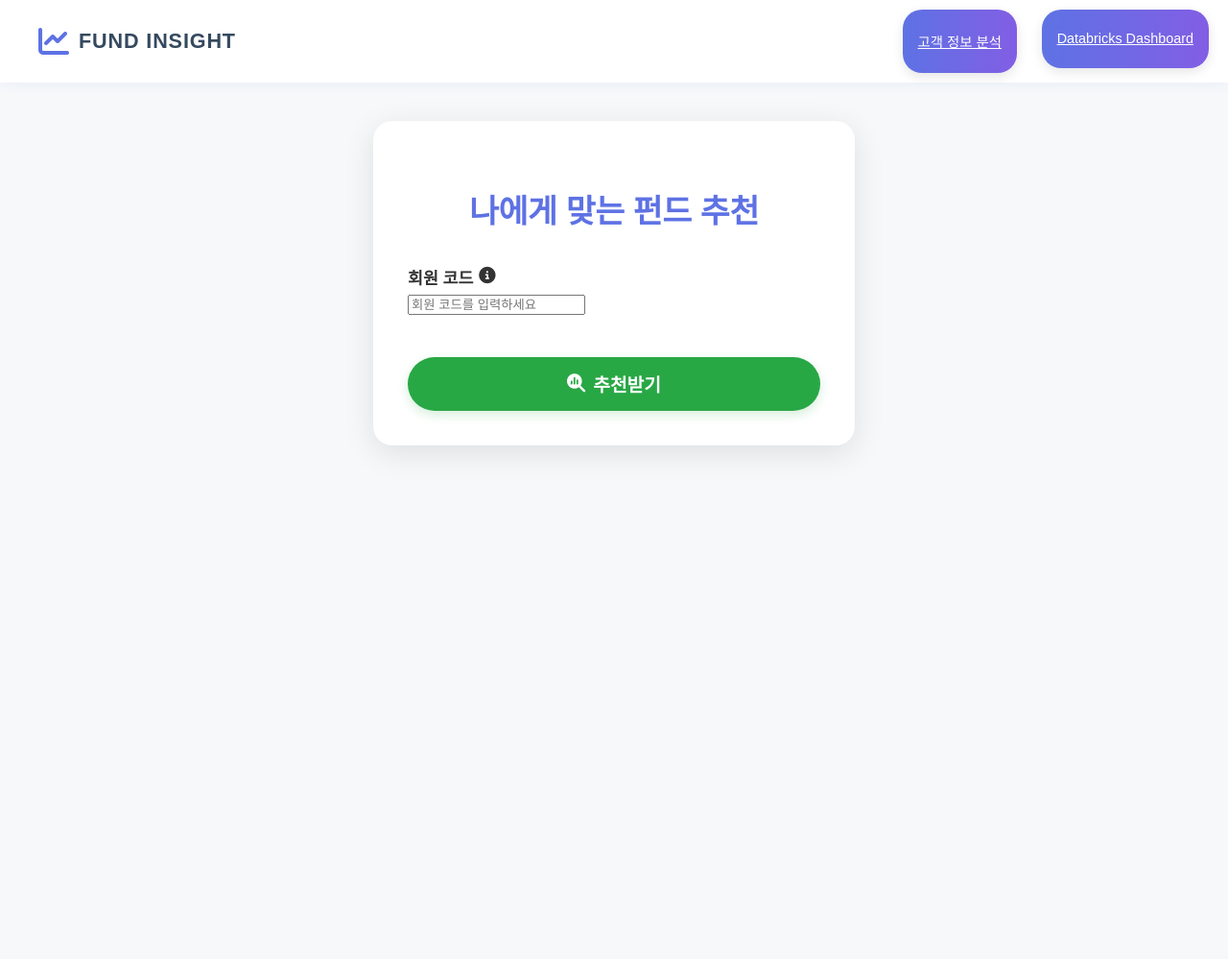
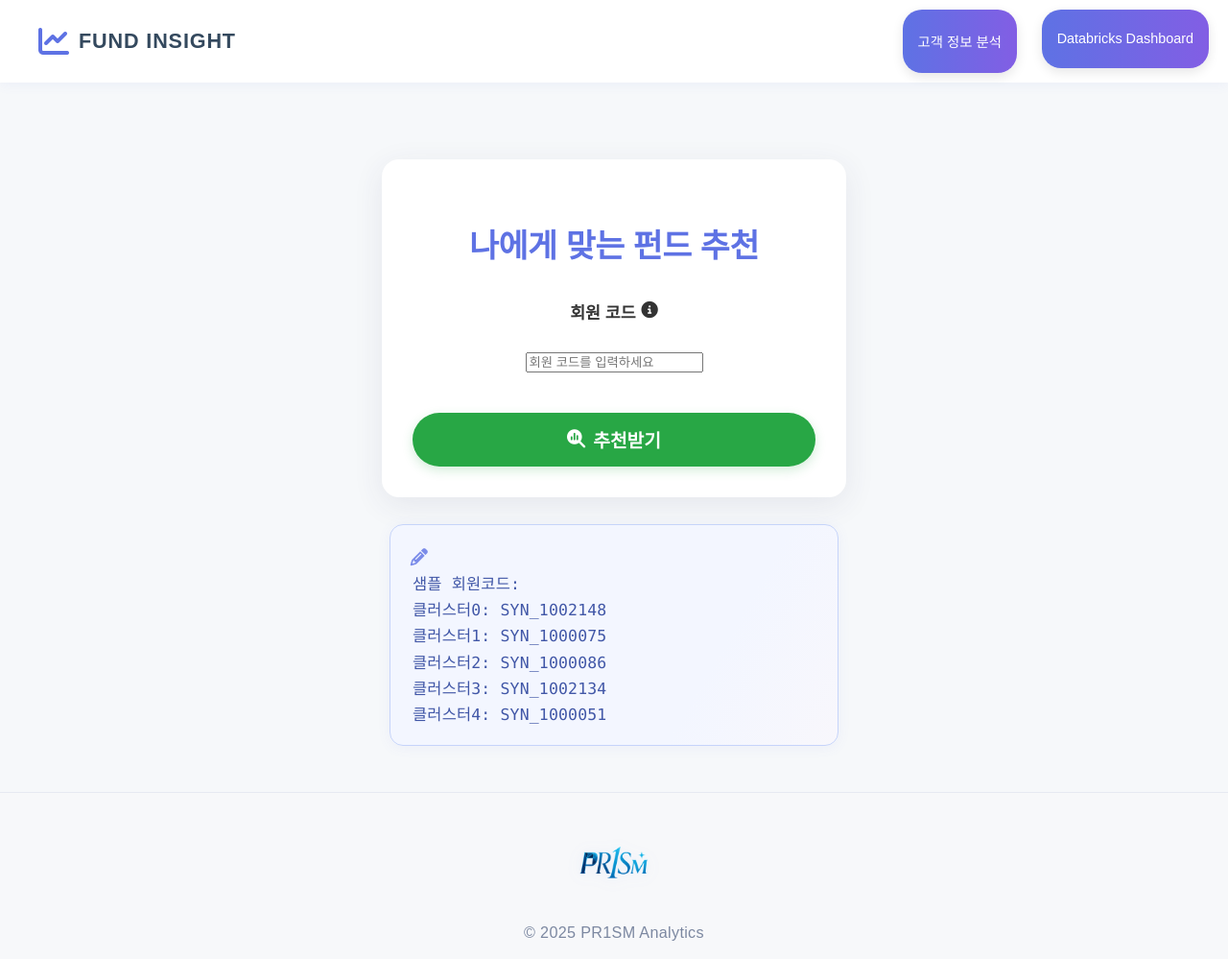
Before and after one commit to Ad-astra9211/MS-Project_1, a Flask app: page / in a window 1280 px wide. Shown: the whole page at 96% size. Before the commit the page ends 472 px from the top, so only its background shows below. Run offline with Flask 3, Linux system fonts and the light colour scheme.

Commit message:
add memo and logo and dict

```diff
--- a/src/flaskweb/src/app.py
+++ b/src/flaskweb/src/app.py
@@ -27,7 +27,7 @@ def run_query(query, params=None):
 cluster_fund_filter_conditions = {
     0: {  # 오래된 VIP & 활동성 높은 고객
         "funds_data.fund_performance.펀드성과정보_1년": (">", 0.05),
-        "funds_data.fund_performance.펀드수정샤프(연환산)_1년": (">", 1.0),
+        "funds_data.fund_performance.펀드수정샤프연환산_1년": (">", 1.0),
         "funds_data.fund_risk_grades.투자위험등급": ("<=", 3)
     },
     1: {  # 저활동/이탈 가능성 고객
@@ -46,7 +46,7 @@ cluster_fund_filter_conditions = {
     },
     3: {  # 안정적인 중급 이용 고객
         "funds_data.fund_tags.자산배분": (">", 0.5),
-        "funds_data.fund_performance.펀드수정샤프(연환산)_1년": (">", 0.8),
+        "funds_data.fund_performance.펀드수정샤프연환산_1년": (">", 0.8),
         "funds_data.fund_fees.운용보수": ("<", 1.0),
         "funds_data.fund_risk_grades.투자위험등급": ("<=", 2),
     },
@@ -75,6 +75,17 @@ def recommend():
         cluster_value = None
         preselected_themes = []
         preselected_risk = None
+        cluster_cond = {}
+
+        # [핵심] 적용할 필드명 리스트
+        filter_fields = {
+            "funds_data.fund_performance.펀드수정샤프연환산_1년": "p.`펀드수정샤프연환산_1년`",
+            "funds_data.fund_performance.펀드성과정보_1년": "p.`펀드성과정보_1년`",
+            "funds_data.fund_fees.선취수수료": "f.`선취수수료`",
+            "funds_data.fund_performance.MaximumDrawDown_1년": "p.`MaximumDrawDown_1년`",
+            "funds_data.fund_fees.운용보수": "f.`운용보수`",
+            "funds_data.fund_fees.판매보수": "f.`판매보수`"
+        }
 
         if member_code:
             # cluster값 조회
@@ -95,16 +106,11 @@ def recommend():
                 # 위험등급 추출
                 if '투자위험등급' in key and op in ("<=", "<"):
                     preselected_risk = val
-            print('cluster_cond:', cluster_cond)
-            print('preselected_themes:', preselected_themes)
-            print('preselected_risk:', preselected_risk)
+            # print('cluster_cond:', cluster_cond)
+            # print('preselected_themes:', preselected_themes)
+            # print('preselected_risk:', preselected_risk)
 
         # 2. 폼에서 직접 입력된 값이 있으면 우선 적용
-        # occupation = request.form.get('occupation')
-        # risk_preference = request.form.get('risk')
-        # themes = request.form.getlist('theme')
-        # keyword = request.form.get('search_query', '')
-        # sort_option = request.form.get('sort_option', '추천랭킹')
         occupation = request.form.get('occupation')
         risk_preference = request.form.get('risk')
         themes = request.form.getlist('theme')
@@ -143,10 +149,28 @@ def recommend():
         '''
         params = []
 
-        # # 위험등급 필터
-        # if risk_preference is not None:
-        #     query += " AND r.`투자위험등급` <= ?"
-        #     params.append(int(risk_preference))
+        # [3] 클러스터 필터 동적 쿼리 추가
+        applied_filters = {}  # 화면 표시용
+        if cluster_cond:
+            for key, (op, val) in cluster_cond.items():
+                # 필드명이 filter_fields에 있는 경우만 쿼리에 추가
+                if key in filter_fields:
+                    sql_field = filter_fields[key]
+                    if op == "==":
+                        query += f" AND {sql_field} = ?"
+                    else:
+                        query += f" AND {sql_field} {op} ?"
+                    params.append(val)
+                    # 화면 표시용 라벨
+                    label_map = {
+                        "funds_data.fund_performance.펀드수정샤프연환산_1년": "펀드수정샤프연환산_1년",
+                        "funds_data.fund_performance.펀드성과정보_1년": "펀드성과정보_1년",
+                        "funds_data.fund_fees.선취수수료": "선취수수료",
+                        "funds_data.fund_performance.MaximumDrawDown_1년": "MaximumDrawDown_1년",
+                        "funds_data.fund_fees.운용보수": "운용보수",
+                        "funds_data.fund_fees.판매보수": "판매보수"
+                    }
+                    applied_filters[label_map[key]] = f"{op} {val}"
 
         # 키워드(펀드명) 필터
         if keyword:
@@ -164,7 +188,8 @@ def recommend():
             funds=funds,
             preselected_themes=themes,
             preselected_risk=risk_preference,
-            theme_keywords=theme_keywords
+            theme_keywords=theme_keywords,
+            applied_filters=applied_filters  # 화면 표시용 필터 전달
         )
 
     except Exception as e:
--- a/src/flaskweb/src/static/index_style.css
+++ b/src/flaskweb/src/static/index_style.css
@@ -78,13 +78,29 @@ main {
 }
 
 .container {
-  max-width: 430px;
-  margin: 40px auto 0 auto;
+  margin: 80px auto 0 auto;
+  max-width: 420px;
   background: #fff;
-  border-radius: 20px;
-  box-shadow: 0 8px 32px rgba(0,0,0,0.10);
-  padding: 44px 36px 36px 36px;
-  text-align: center;
+  border-radius: 18px;
+  box-shadow: 0 8px 32px rgba(60,60,100,0.09);
+  padding: 2.5rem 2rem 2rem 2rem;
+  display: flex;
+  flex-direction: column;
+  align-items: center; /* 중앙 정렬 */
+}
+.recommend-form {
+  width: 100%;
+  display: flex;
+  flex-direction: column;
+  align-items: center; /* 중앙 정렬 */
+  gap: 1.5rem;
+}
+.form-section {
+  width: 100%;
+  display: flex;
+  flex-direction: column;
+  align-items: center; /* 중앙 정렬 */
+  gap: 1.5rem;
 }
 
 h1 {
@@ -93,12 +109,6 @@ h1 {
   font-size: 2.1rem;
   margin-bottom: 34px;
   letter-spacing: -0.01em;
-}
-
-.recommend-form {
-  display: flex;
-  flex-direction: column;
-  gap: 26px;
 }
 
 .form-section {
@@ -171,6 +181,7 @@ select:focus {
   color: #fff;
   display: flex;
   align-items: center;
+  text-decoration: none;
   gap: 6px;
   transition: background 0.2s, box-shadow 0.2s, transform 0.1s;
 }
@@ -194,6 +205,7 @@ select:focus {
   color: #fff;
   display: flex;
   align-items: center;
+  text-decoration: none;
   gap: 6px;
   transition: background 0.2s, box-shadow 0.2s, transform 0.1s;
 }
@@ -204,14 +216,78 @@ select:focus {
   transform: translateY(-2px);
 }
 
+.sample-note {
+  margin: 28px auto 0 auto;
+  max-width: 420px;
+  background: linear-gradient(120deg, #f3f6ff 70%, #f8f7fc 100%);
+  border: 1.5px solid #c6d4fa;
+  border-radius: 14px;
+  box-shadow: 0 2px 14px rgba(94, 114, 228, 0.07);
+  padding: 1.3em 1.4em 1.1em 1.4em;
+  font-family: 'Consolas', 'Nanum Gothic Coding', 'Pretendard', 'Noto Sans KR', monospace, sans-serif;
+  color: #4157a7;
+  font-size: 1.03rem;
+  white-space: pre-line;
+  line-height: 1.65;
+  letter-spacing: 0.01em;
+  position: relative;
+}
+.sample-note::before {
+  content: "\f303";
+  font-family: "Font Awesome 6 Free";
+  font-weight: 900;
+  color: #5e72e4;
+  font-size: 1.1em;
+  position: absolute;
+  left: 1.15em;
+  top: 1.1em;
+  opacity: 0.8;
+}
+
+.site-footer {
+  margin-top: 48px;
+  padding: 28px 0 18px 0;
+  background: #f7f8fa;
+  border-top: 1.5px solid #e6e9f2;
+  display: flex;
+  flex-direction: column;
+  align-items: center;
+  justify-content: center;
+}
+.footer-logo-wrap {
+  display: flex;
+  flex-direction: column;
+  align-items: center;
+  gap: 8px;
+}
+.footer-logo-img {
+  width: 90px;
+  height: auto;
+  object-fit: contain;
+  filter: drop-shadow(0 2px 8px rgba(94,114,228,0.10));
+  margin-bottom: 6px;
+  margin-top: 2px;
+  transition: transform 0.18s;
+}
+.footer-logo-img:hover {
+  transform: scale(1.06) rotate(-2deg);
+  filter: drop-shadow(0 4px 16px rgba(94,114,228,0.18));
+}
+.footer-corp {
+  font-size: 1.01rem;
+  color: #7c88a1;
+  letter-spacing: 0.02em;
+  font-weight: 500;
+  margin-top: 2px;
+}
 @media (max-width: 600px) {
-  .main-header {
-    flex-direction: column;
-    height: auto;
-    padding: 12px 10px;
-    gap: 10px;
+  .site-footer {
+    padding: 18px 0 10px 0;
   }
-  .container {
-    padding: 24px 8px;
+  .footer-logo-img {
+    width: 56px;
+  }
+  .footer-corp {
+    font-size: 0.97rem;
   }
 }
--- a/src/flaskweb/src/templates/index.html
+++ b/src/flaskweb/src/templates/index.html
@@ -37,6 +37,22 @@
       </button>
     </form>
   </div>
+
+  <div class="sample-note">
+    샘플 회원코드:
+    클러스터0: SYN_1002148
+    클러스터1: SYN_1000075
+    클러스터2: SYN_1000086
+    클러스터3: SYN_1002134
+    클러스터4: SYN_1000051
+    </div>
 </main>
+<!-- Footer 시작 -->
+  <footer class="site-footer">
+    <div class="footer-logo-wrap">
+      <img src="/static/img/pr1sm_logo.png" alt="PR1SM 기업 로고" class="footer-logo-img">
+      <div class="footer-corp">© 2025 PR1SM Analytics</div>
+    </div>
+  </footer>
 </body>
 </html>
```
Also changed, not shown: src/flaskweb/src/static/result_style.css (+95 -0 lines), src/flaskweb/src/templates/result.html (+22 -41 lines), src/flaskweb/src/static/img/pr1sm_logo.png (added).
